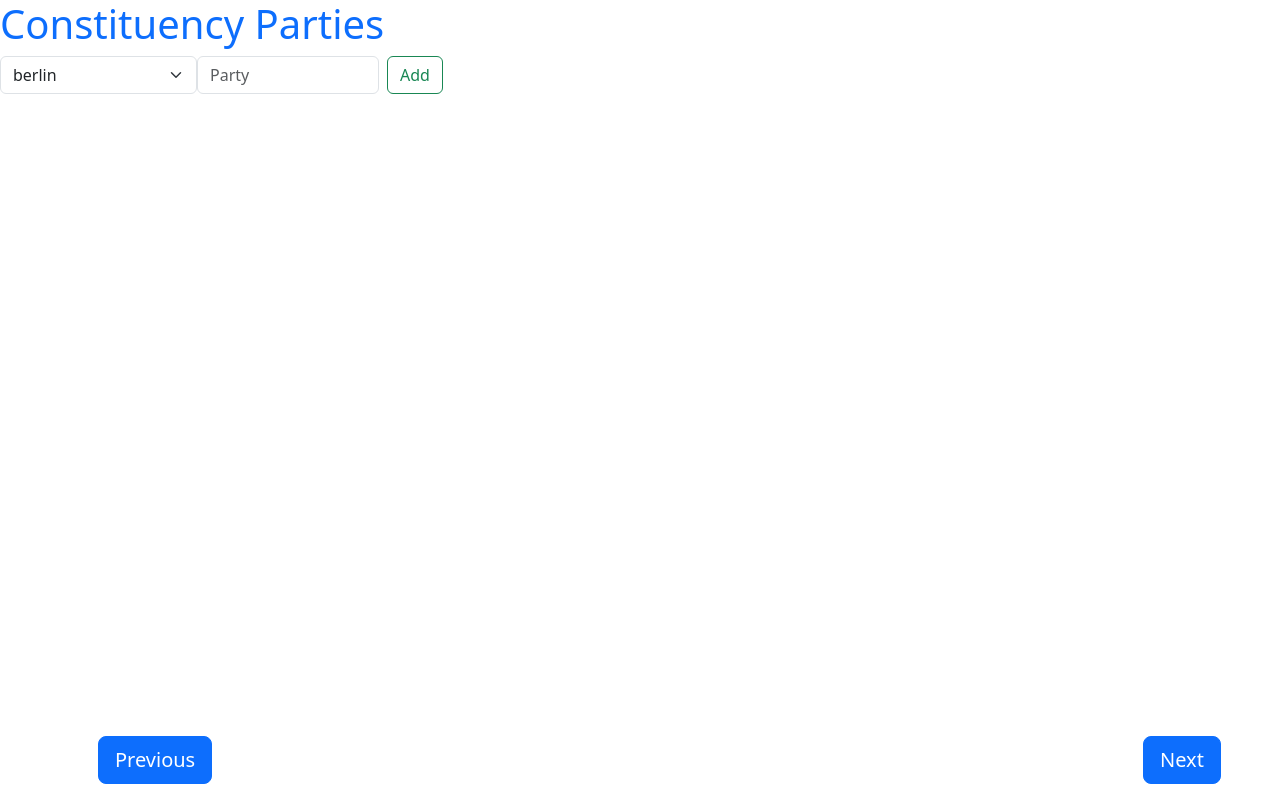
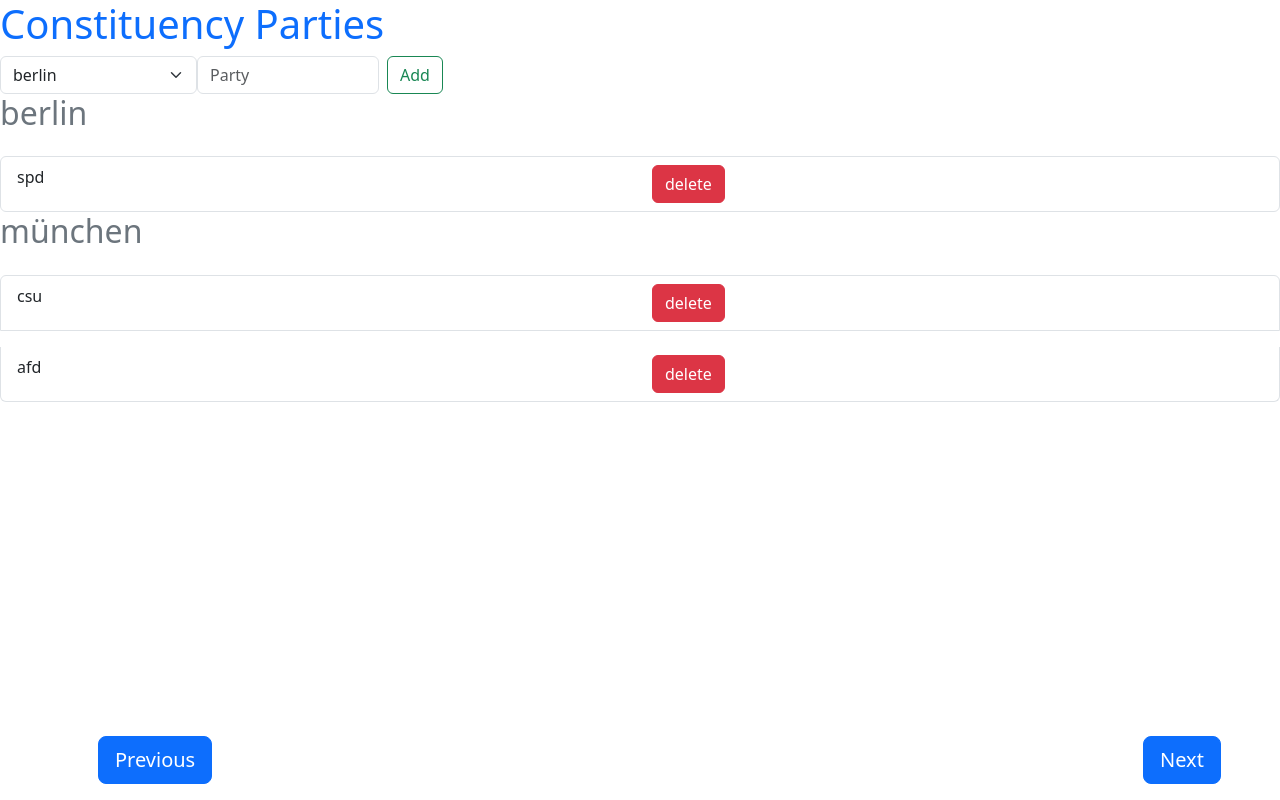
Before and after one commit to muhamedbaqir/Digital-Voting-System, a React (Create React App) app in the folder react-app/: page /admin/AddConstituencyParties in a window 1280 px wide. Built offline with nearby package versions, Linux system fonts and the light colour scheme.

Commit message:
ui add constituency

```diff
--- a/react-app/src/pages/StartElection/AddConstituencyParties.js
+++ b/react-app/src/pages/StartElection/AddConstituencyParties.js
@@ -1,30 +1,88 @@
 import { useNavigate } from "react-router-dom";
 import PrevNextButtonBar from "../../components/PrevNextButtonBar";
-import { useState } from "react";
+import { useEffect, useState } from "react";
+
+const displayConstituencyParties = (constituencyParties, handleDelete) => {
+  console.log(constituencyParties);
+  return (
+    <div>
+      {constituencyParties.map((c) => (
+        <div>
+          <h2 className="text-secondary">{c.name}</h2>
+          <ul className="list-group">
+            {c.parties.map((p) => (
+              <li class="list-group-item mt-3">
+                <div className="row">
+                  <div className="col">{p}</div>
+                  <column className="col">
+                    <button
+                      className="btn btn-danger"
+                      onClick={() => handleDelete(c.name, p)}
+                    >
+                      delete
+                    </button>
+                  </column>
+                </div>
+              </li>
+            ))}
+          </ul>
+        </div>
+      ))}
+    </div>
+  );
+};
 
 export default function AddConstituencyParties() {
   const navigate = useNavigate();
   const [constituencyParties, setConstituencyParties] = useState([
     { name: "berlin", parties: ["spd"] },
-    { name: "münchen", parties: ["csu, afd"] },
+    { name: "münchen", parties: ["csu", "afd"] },
   ]);
+
+  useEffect(() => {}, [constituencyParties]);
+
   const [searchResult, setSearchResult] = useState("");
-  const [selectedConstituency, setSelectedConstituency] = useState("");
+  const [selectedConstituency, setSelectedConstituency] = useState(
+    constituencyParties[0].name
+  );
   const handleSubmit = (e) => {
     e.preventDefault();
-    console.log(searchResult);
-    console.log(selectedConstituency);
+    let index = constituencyParties.findIndex(
+      (it) => it.name == selectedConstituency
+    );
+    let tempParties = constituencyParties[index].parties;
+    if (tempParties.includes(searchResult) || searchResult == "") {
+      alert("Party is null or already exists");
+      return;
+    }
+    tempParties = [...tempParties, searchResult];
+    let tempConstituencies = [...constituencyParties];
+    tempConstituencies[index].parties = tempParties;
+    setConstituencyParties(tempConstituencies);
+    setSearchResult("");
+  };
+
+  const handleDelete = (constituencyName, party) => {
+    let constituencyIndex = constituencyParties.findIndex(
+      (it) => it.name == constituencyName
+    );
+    let tempParties = [...constituencyParties[constituencyIndex].parties];
+    tempParties = tempParties.filter((it) => it != party);
+
+    let tempConstituencies = [...constituencyParties];
+    tempConstituencies[constituencyIndex].parties = [...tempParties];
+    setConstituencyParties([...tempConstituencies]);
   };
 
   return (
     <>
       <h1 className="text-primary">Constituency Parties</h1>
-      <form
-        class="d-inline-flex"
-        onSubmit={handleSubmit}
-        onChange={(e) => setSelectedConstituency(e.target.value)}
-      >
-        <select class="form-select" aria-label="Default select example">
+      <form class="d-inline-flex" onSubmit={handleSubmit}>
+        <select
+          class="form-select"
+          aria-label="Default select example"
+          onChange={(e) => setSelectedConstituency(e.target.value)}
+        >
           {constituencyParties.map((it) => (
             <option value={it.name}>{it.name}</option>
           ))}
@@ -41,6 +99,7 @@ export default function AddConstituencyParties() {
           Add
         </button>
       </form>
+      {displayConstituencyParties(constituencyParties, handleDelete)}
 
       <div className="fixed-bottom">
         {PrevNextButtonBar(
```
